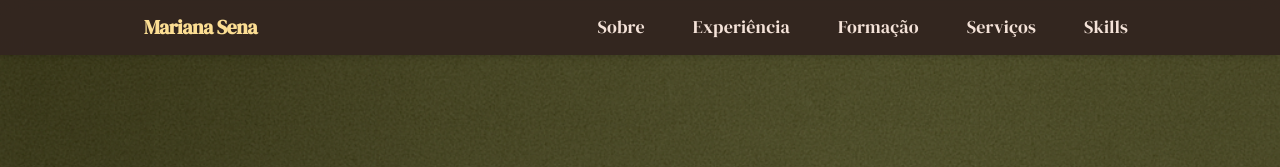
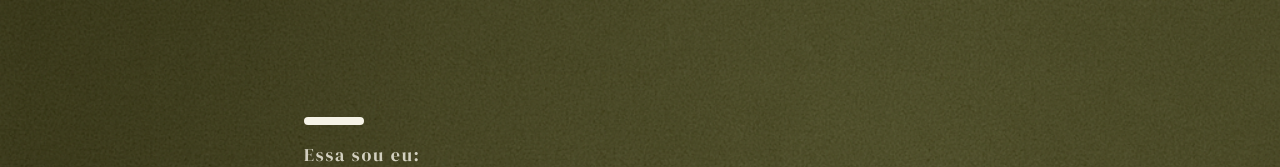
Before and after one commit to mari-sena/marisena, a Next.js app: page / in a window 1280 px wide. Shown: the top 167 px of the page. Built offline with nearby package versions, Linux system fonts and the light colour scheme.

Commit message:
remove header

```diff
--- a/app/components/Header.tsx
+++ /dev/null
@@ -1,33 +0,0 @@
-import React from "react";
-
-const navLinks = [
-  { label: "Sobre", href: "#about" },
-  { label: "Experiência", href: "#experience" },
-  { label: "Formação", href: "#education" },
-  { label: "Serviços", href: "#services" },
-  { label: "Skills", href: "#skills" },
-];
-
-const Header: React.FC = () => (
-  <header className="sticky top-0 z-50 w-full bg-[#2d1d1b]/80 backdrop-blur-md shadow-md">
-    <nav className="max-w-5xl mx-auto flex items-center justify-between px-4 py-3">
-      <span className="text-xl font-extrabold text-[#fcde93] tracking-tight">
-        Mariana Sena
-      </span>
-      <ul className="flex gap-4 md:gap-8">
-        {navLinks.map((link) => (
-          <li key={link.href}>
-            <a
-              href={link.href}
-              className="text-[#f4e2d8] hover:text-[#fcde93] font-medium transition-colors duration-200 px-2 py-1 rounded"
-            >
-              {link.label}
-            </a>
-          </li>
-        ))}
-      </ul>
-    </nav>
-  </header>
-);
-
-export default Header;
--- a/app/page.tsx
+++ b/app/page.tsx
@@ -9,7 +9,6 @@ import Hero from "./components/Hero";
 export default function App() {
   return (
     <>
-      <Header />
       <main className="min-h-screen bg-gradient-to-b from-[#4a4d36] via-[#a07c4e] to-[#e6d7b6] flex flex-col items-center px-0 py-0">
         <Hero />
         <div className="w-full max-w-5xl space-y-16 px-4 py-8">
```
